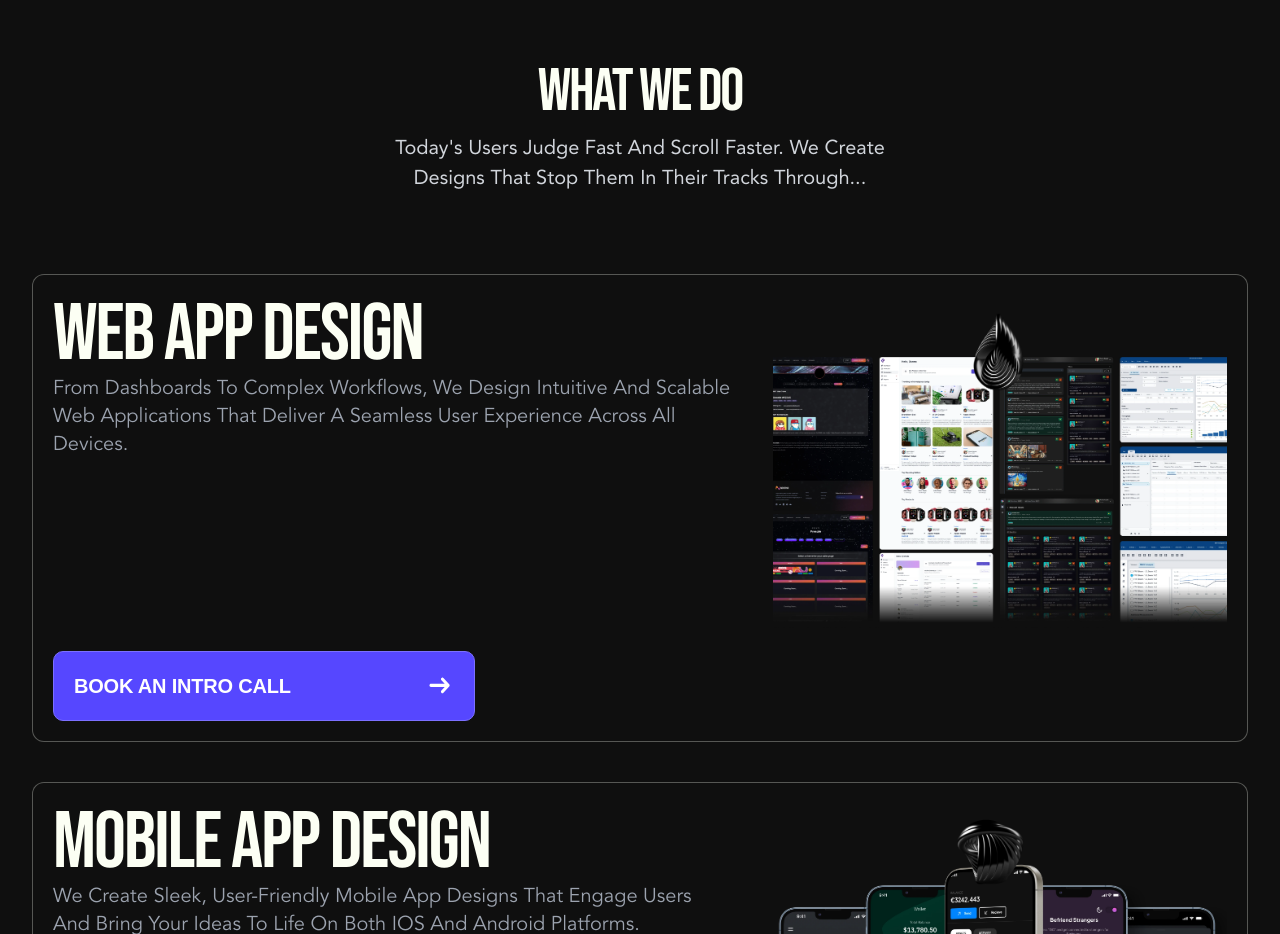
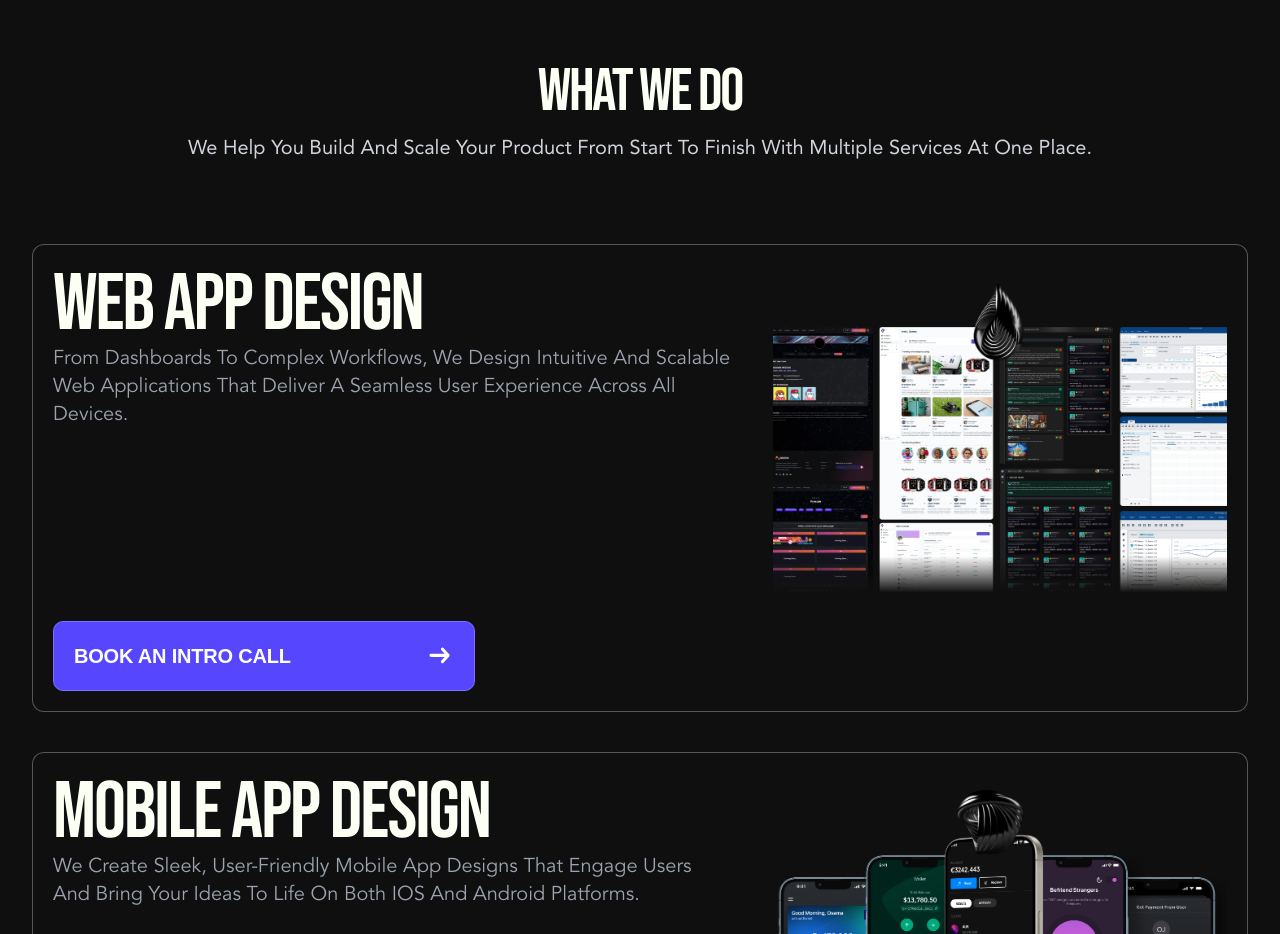
Before and after one commit to ibmaq/des-x-fe, a Next.js app: page /about-us in a window 1280 px wide. Shown: the part 4220-5154 px from the top of the page. Built offline with nearby package versions, Linux system fonts and the light colour scheme; a web font is replaced by a local one.

Commit message:
update text content in LatestWorks, Packages, and ServicesOffered components

```diff
--- a/app/(landing)/(components)/LatestWorks.jsx
+++ b/app/(landing)/(components)/LatestWorks.jsx
@@ -89,9 +89,9 @@ export const LatestWorks = () => {
         <div className="flex flex-col gap-3 items-center text-center">
           <h2 className="section-title">Who we have Helped</h2>
           <p className="text-gray-300 text-base c-md:text-xl/normal font-medium capitalize">
-            Today's users judge fast and scroll faster. We create{" "}
-            <br className="max-sm:hidden" /> designs that stop them in their
-            tracks through...
+            We’ve helped startups kickstart their MVP’s{" "}
+            <br className="sm:hidden" />
+            and get $100k+ in seed fundings
           </p>
         </div>
         <div className="flex flex-col gap-10">
--- a/app/reusable-components/Packages.jsx
+++ b/app/reusable-components/Packages.jsx
@@ -41,7 +41,7 @@ export const Packages = () => {
         <div className="flex flex-col gap-3 items-center text-center">
           <h2 className="section-title">We keep it simple & Flexible</h2>
           <p className="text-gray-300 text-base font-medium capitalize">
-            Choose whatever suites your needs & let get started!
+            Choose whatever suites your needs & let's get started!
           </p>
         </div>
         {/* <div className="flex flex-col gap-20 lg:mx-12"> */}
--- a/app/reusable-components/ServicesOffered.jsx
+++ b/app/reusable-components/ServicesOffered.jsx
@@ -43,10 +43,14 @@ export const ServicesOffered = () => {
         <div className="flex flex-col gap-3 items-center text-center">
           <h2 className="section-title">What we do</h2>
           <p className="text-gray-300 text-base c-md:text-xl/normal font-medium capitalize">
+            We help you build and scale your product from start to finish with
+            multiple services at one place.
+          </p>
+          {/* <p className="text-gray-300 text-base c-md:text-xl/normal font-medium capitalize">
             Today's users judge fast and scroll faster. We create{" "}
             <br className="max-sm:hidden" /> designs that stop them in their
             tracks through...
-          </p>
+          </p> */}
         </div>
         <div className="flex flex-col gap-10" ref={sectionRef}>
           {servicesData.map((service, serviceIndex) => (
```
